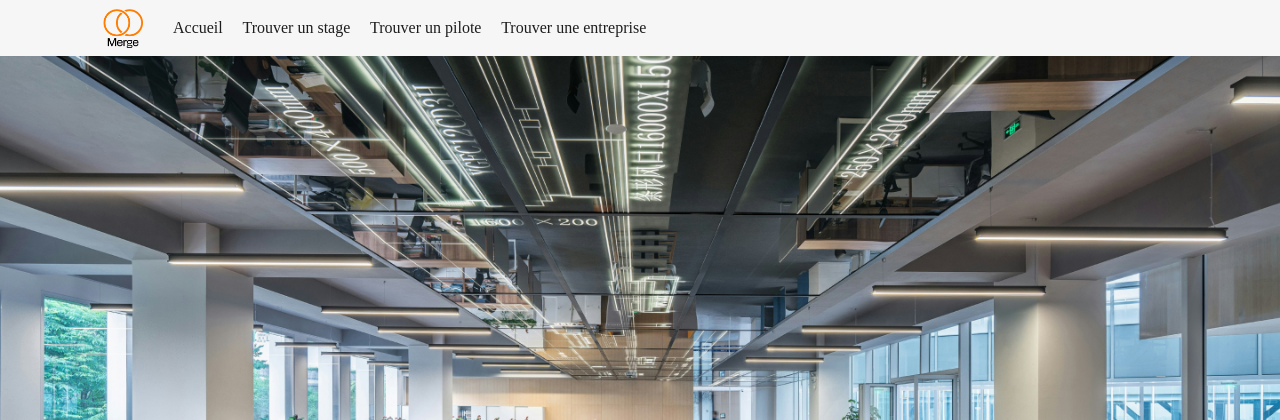
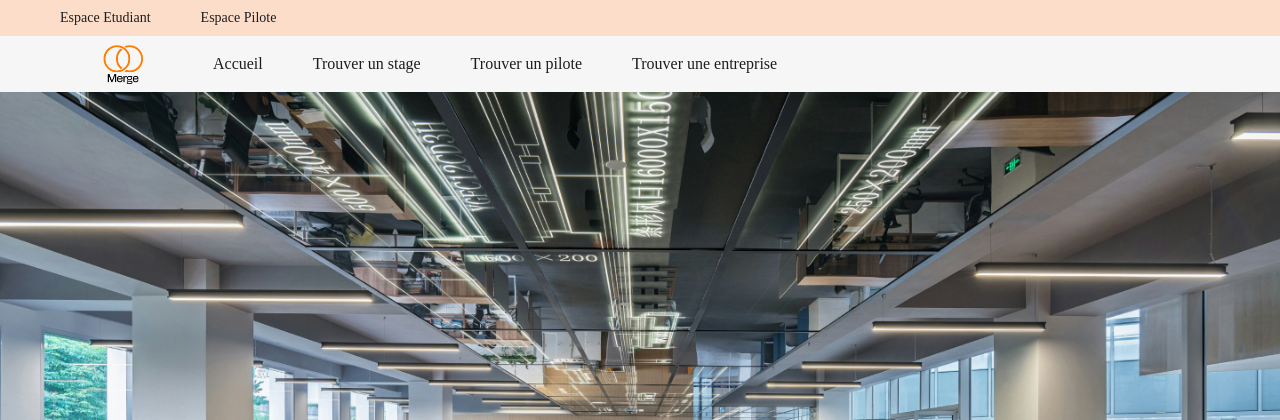
Before and after one commit to RobinNoiret/CESI_CPIA2_WEB-MERGE_WEBSITE, a PHP site: page / in a window 1280 px wide. Shown: the top 420 px of the page. Run offline with PHP 8.4, Linux system fonts and the light colour scheme.

Commit message:
Adding navbar in login page and "espace" bar on index page with the css

```diff
--- a/SITE/CSS/style.css
+++ b/SITE/CSS/style.css
@@ -54,6 +54,13 @@ body
     /*border-bottom:solid 1px var(--noir-fixe);*/
 }
 
+.nav-links {
+    display: inline-flex;
+    align-items: center;
+    gap: 50px;
+    list-style: none;
+}
+
 nav a
 {
     color: var(--noir-fixe);
@@ -103,11 +110,11 @@ nav a:hover
 
 .espace {
     display: flex;
-    width: 1440px;
-    height: 41px;
+    width: auto;
+    height: 20px;
     align-items: center;
-    gap: 411px;
-    padding: 8px 100px;
+    gap: 400px;
+    padding: 8px 20px;
     position: relative;
     background-color: var(--orange-fond);
 }
@@ -126,6 +133,17 @@ nav a:hover
     width: fit-content;
     text-align: center;
     white-space: nowrap;
+    font-size: 14px;
+}
+
+.text-wrapper a {
+    color: var(--noir-fixe);
+    text-decoration: none;
+    align-items: center;
+}
+
+.text-wrapper a:hover {
+    font-weight: bold;
 }
 /* To DO List :
     - Mise en forme des textes et des chiffres
--- a/SITE/index.html
+++ b/SITE/index.html
@@ -10,16 +10,22 @@
 
 <body>
     <header>
-    <nav class="navbar">
-            <img id="nav-logo" src="Assets/logo-merge.png">
+        <div class="espace">
+            <ul class="choix-profil">
+                <li class="text-wrapper"><a href="">Espace Etudiant</a></li>
+                <li class="text-wrapper"><a href="">Espace Pilote</a></li>
+            </ul>
+        </div>
+        <nav class="navbar">
+                <img id="nav-logo" src="Assets/logo-merge.png">
 
-        <div class="nav-links">
-            <a href="index.html">Accueil</a> &nbsp; &nbsp;
-            <a href="#.html">Trouver un stage</a> &nbsp; &nbsp;
-            <a href="#.html">Trouver un pilote</a> &nbsp; &nbsp;
-            <a href="#.html">Trouver une entreprise</a>
-        </div>
-    </nav>
+            <ul class="nav-links">
+                <li><a href="index.html">Accueil</a></li>
+                <li><a href="#.html">Trouver un stage</a></li>
+                <li><a href="#.html">Trouver un pilote</a></li>
+                <li><a href="#.html">Trouver une entreprise</a></li>
+            </ul>
+        </nav>
     </header>
 
     <div class="landing">
```
Also changed, not shown: SITE/connexion.html (+17 -5 lines).
